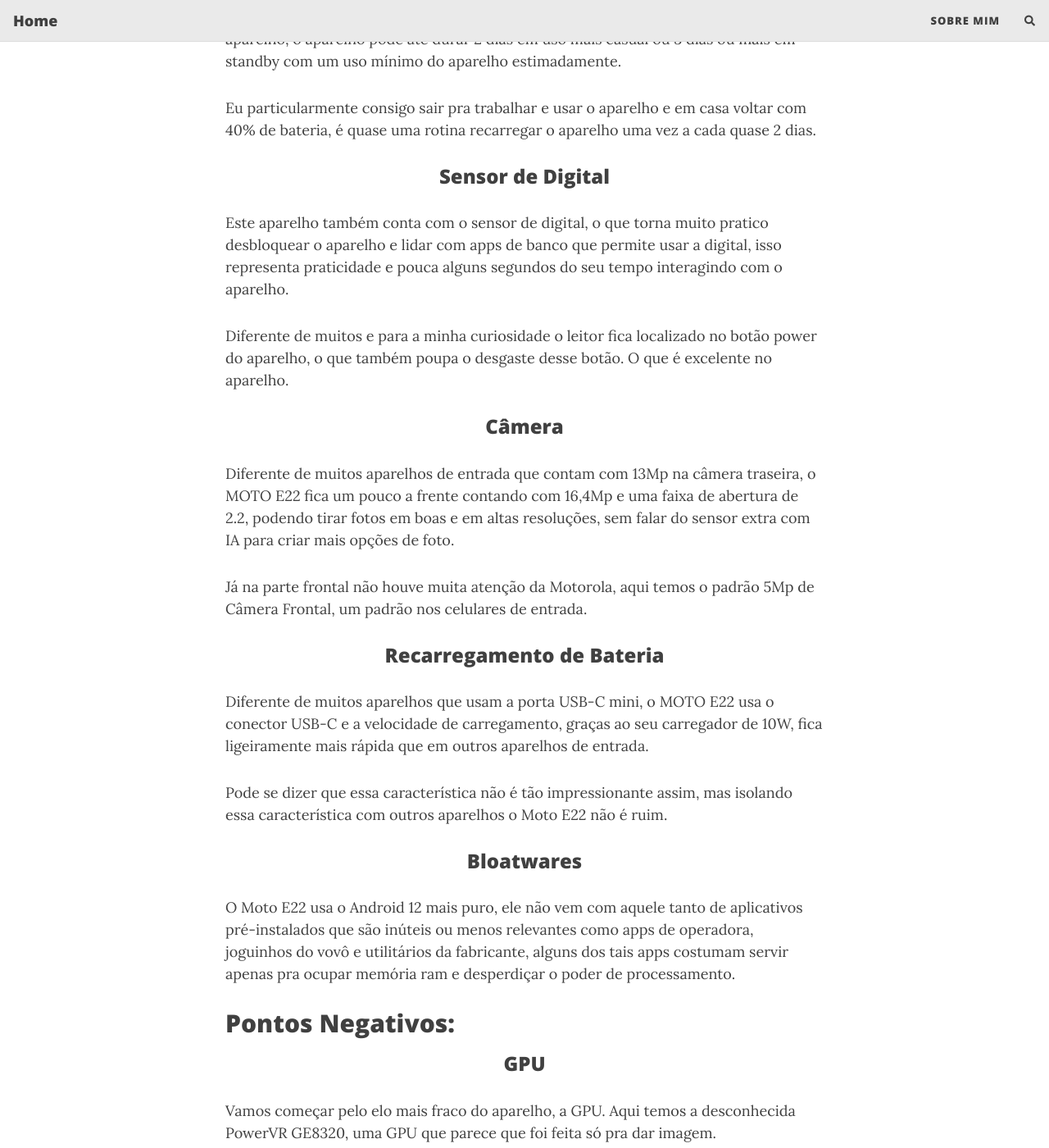
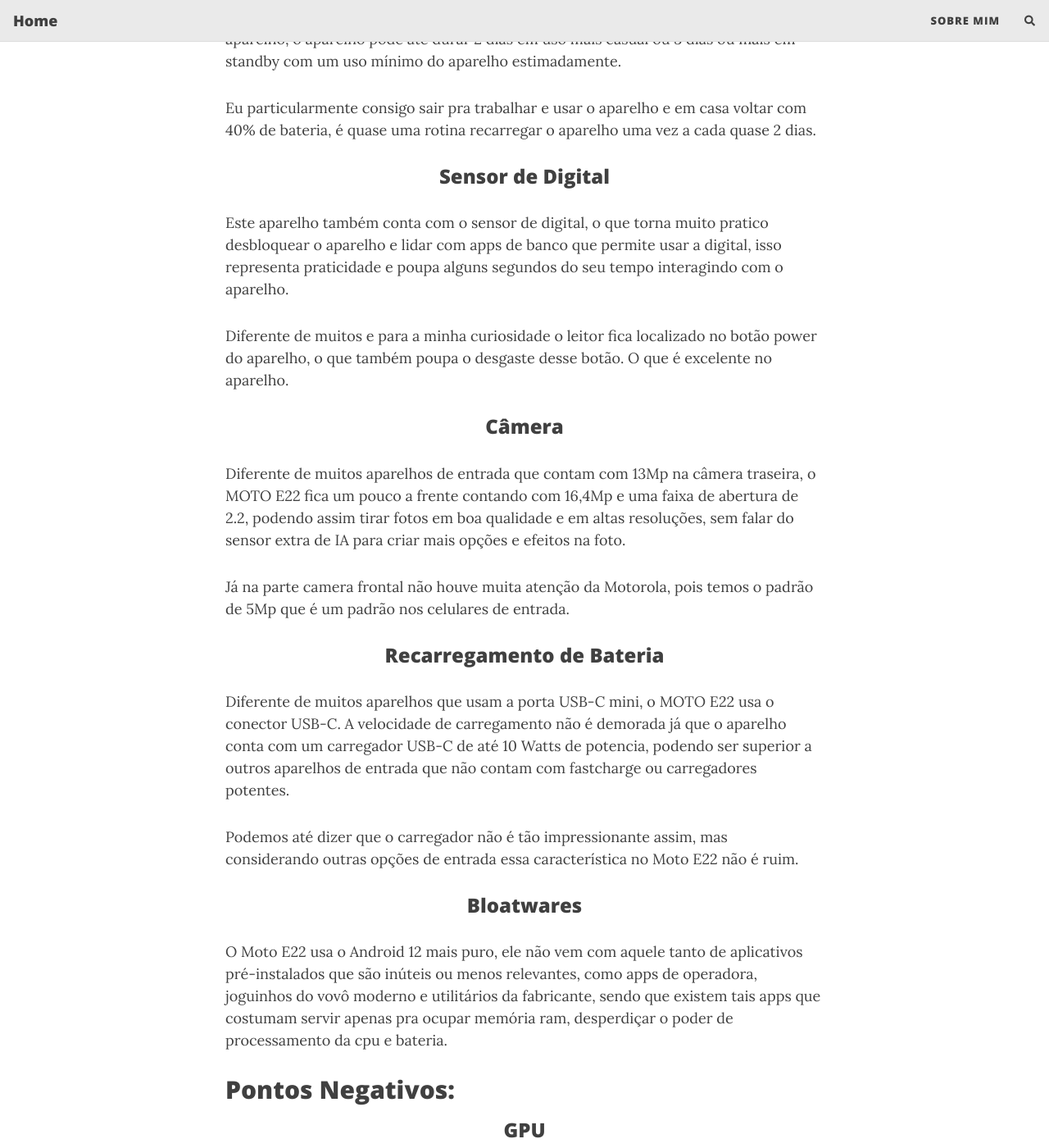
Before and after one commit to marcosfs93/marcosfs93.github.io, a Jekyll site: the page built from _posts/2024-06-20-meu-review-avaliacao-moto-e22-4gb-ram-64gb.md, in a window 1280 px wide and 1400 px high, scrolled down 3360 px. Shown: the whole window at 82% size. Built offline with Jekyll 4.4.1, drawn with Linux system fonts in a browser that asks for light colours; nearby versions of some CDN libraries; comment, search, counter and statistics services are not loaded.

Commit message:
Update 2024-06-20-meu-review-avaliacao-moto-e22-4gb-ram-64gb.md

```diff
--- a/_posts/2024-06-20-meu-review-avaliacao-moto-e22-4gb-ram-64gb.md
+++ b/_posts/2024-06-20-meu-review-avaliacao-moto-e22-4gb-ram-64gb.md
@@ -68,22 +68,22 @@
 Eu particularmente consigo sair pra trabalhar e usar o aparelho e em casa voltar com 40% de bateria, é quase uma rotina recarregar o aparelho uma vez a cada quase 2 dias.
 
 ### <center>Sensor de Digital</center>
-Este aparelho também conta com o sensor de digital, o que torna muito pratico desbloquear o aparelho e lidar com apps de banco que permite usar a digital, isso representa praticidade e pouca alguns segundos do seu tempo interagindo com o aparelho.
+Este aparelho também conta com o sensor de digital, o que torna muito pratico desbloquear o aparelho e lidar com apps de banco que permite usar a digital, isso representa praticidade e poupa alguns segundos do seu tempo interagindo com o aparelho.
 
 Diferente de muitos e para a minha curiosidade o leitor fica localizado no botão power do aparelho, o que também poupa o desgaste desse botão. O que é excelente no aparelho.
 
 ### <center>Câmera</center>
-Diferente de muitos aparelhos de entrada que contam com 13Mp na câmera traseira, o MOTO E22 fica um pouco a frente contando com 16,4Mp e uma faixa de abertura de 2.2, podendo tirar fotos em boas e em altas resoluções, sem falar do sensor extra com IA para criar mais opções de foto.
+Diferente de muitos aparelhos de entrada que contam com 13Mp na câmera traseira, o MOTO E22 fica um pouco a frente contando com 16,4Mp e uma faixa de abertura de 2.2, podendo assim tirar fotos em boa qualidade e em altas resoluções, sem falar do sensor extra de IA para criar mais opções e efeitos na foto.
 
-Já na parte frontal não houve muita atenção da Motorola, aqui temos o padrão 5Mp de Câmera Frontal, um padrão nos celulares de entrada.
+Já na parte camera frontal não houve muita atenção da Motorola, pois temos o padrão de 5Mp que é um padrão nos celulares de entrada.
 
 ### <center>Recarregamento de Bateria</center>
-Diferente de muitos aparelhos que usam a porta USB-C mini, o MOTO E22 usa o conector USB-C e a velocidade de carregamento, graças ao seu carregador de 10W, fica ligeiramente mais rápida que em outros aparelhos de entrada.
+Diferente de muitos aparelhos que usam a porta USB-C mini, o MOTO E22 usa o conector USB-C. A velocidade de carregamento não é demorada já que o aparelho conta com um carregador USB-C de até 10 Watts de potencia, podendo ser superior a outros aparelhos de entrada que não contam com fastcharge ou carregadores potentes.
 
-Pode se dizer que essa característica não é tão impressionante assim, mas isolando essa característica com outros aparelhos o Moto E22 não é ruim.
+Podemos até dizer que o carregador não é tão impressionante assim, mas considerando outras opções de entrada essa característica no Moto E22 não é ruim.
 
 ### <center>Bloatwares</center>
-O Moto E22 usa o Android 12 mais puro, ele não vem com aquele tanto de aplicativos pré-instalados que são inúteis ou menos relevantes como apps de operadora, joguinhos do vovô e utilitários da fabricante, alguns dos tais apps costumam servir apenas pra ocupar memória ram e desperdiçar o poder de processamento.
+O Moto E22 usa o Android 12 mais puro, ele não vem com aquele tanto de aplicativos pré-instalados que são inúteis ou menos relevantes, como apps de operadora, joguinhos do vovô moderno e utilitários da fabricante, sendo que existem tais apps que costumam servir apenas pra ocupar memória ram, desperdiçar o poder de processamento da cpu e bateria.
 
 ## Pontos Negativos:
 ### <center>GPU</center>
```
